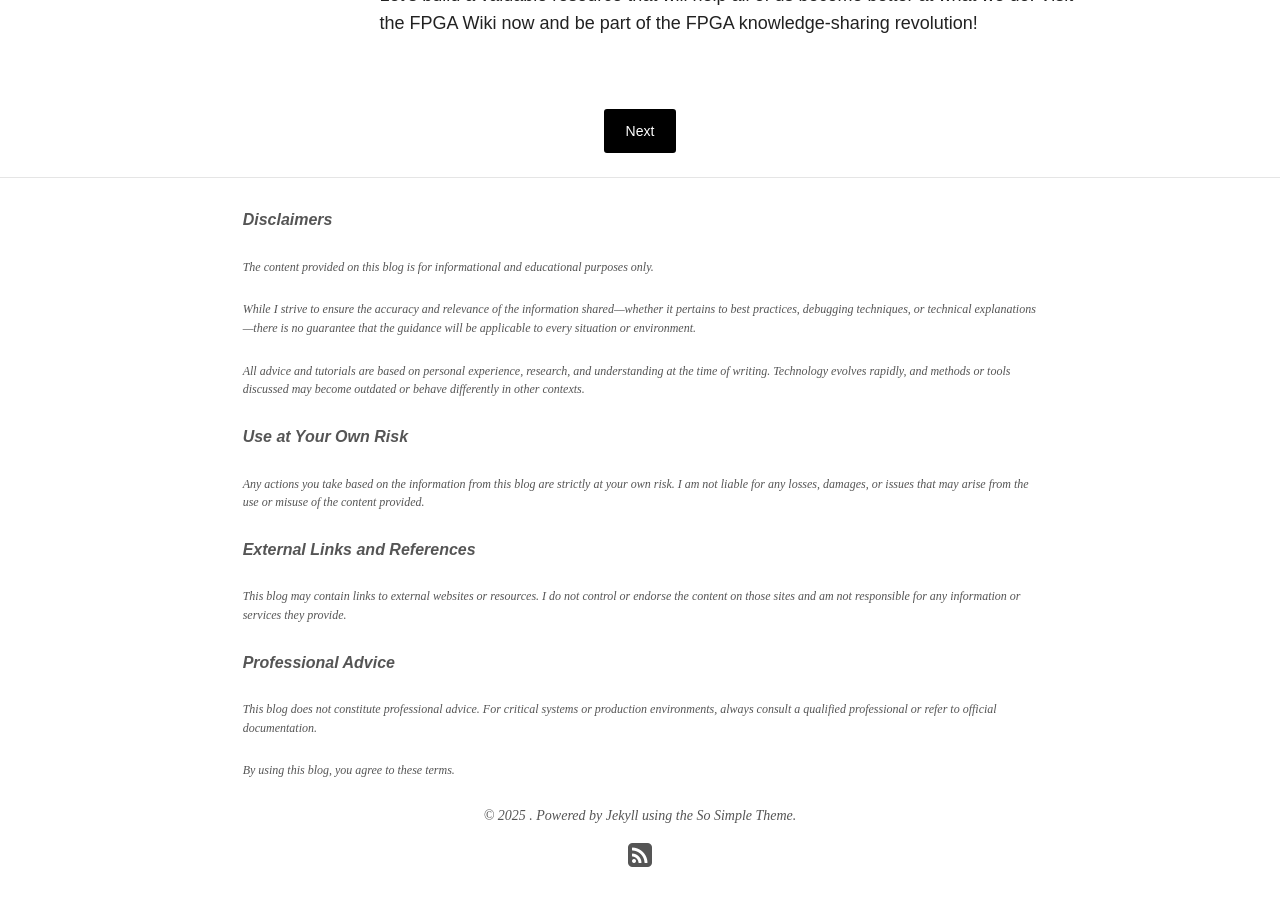
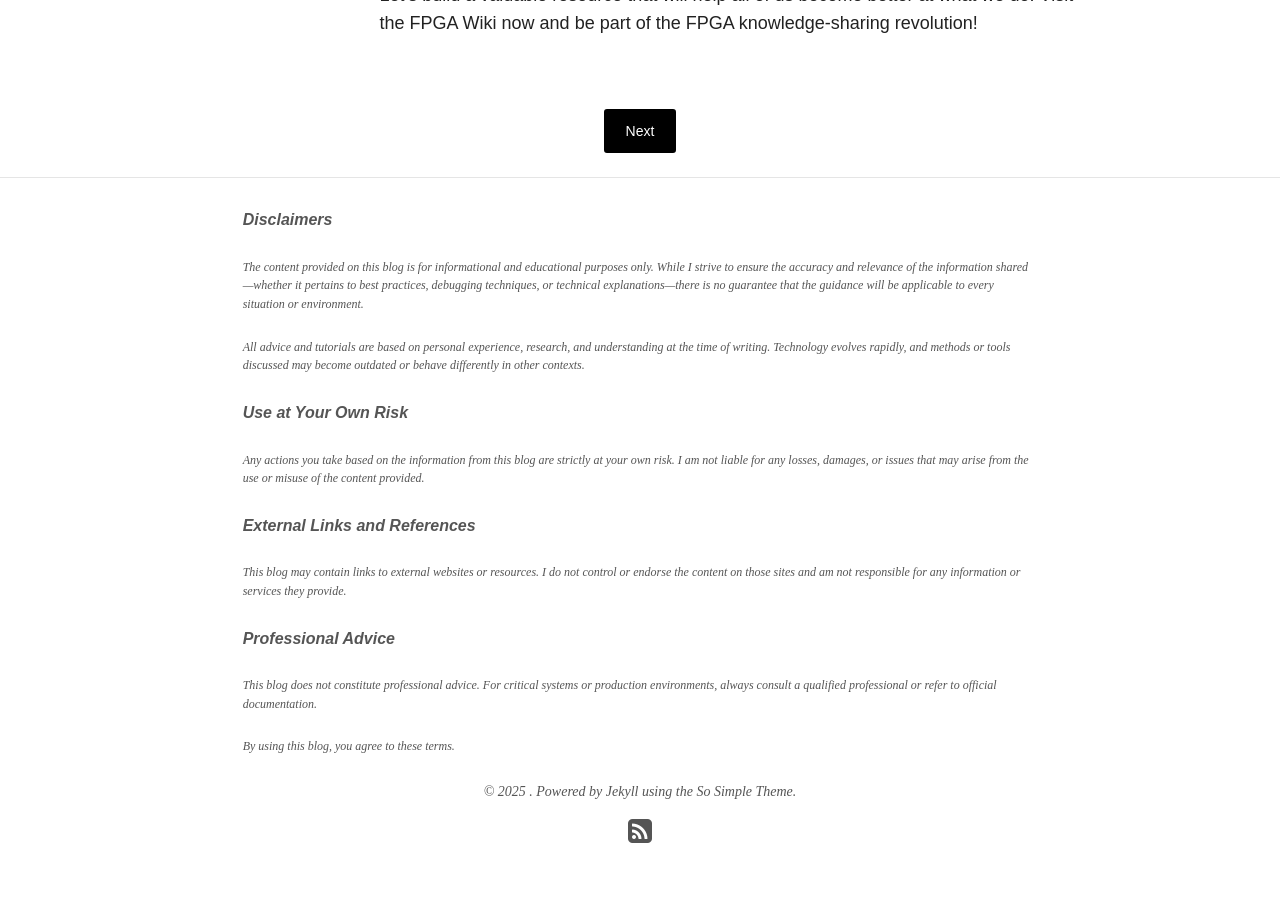
Before and after one commit to fpga-wiki/fpga-wiki.github.io, a Jekyll site: the page built from _posts/blog/2025-05-14-first-post.md, in a window 1280 px wide and 900 px high, scrolled down 3228 px. Built offline with Jekyll 4.4.1, drawn with Linux system fonts in a browser that asks for light colours; nearby versions of some CDN libraries.

Commit message:
Update disclaimer.html

```diff
--- a/_includes/disclaimer.html
+++ b/_includes/disclaimer.html
@@ -16,8 +16,7 @@
 </head>
 <body>
   <h3 id="disclaimers">Disclaimers</h3>
-  <p class="disclaimer-text">The content provided on this blog is for informational and educational purposes only.</p>
-  <p class="disclaimer-text">While I strive to ensure the accuracy and relevance of the information shared—whether it pertains to best practices, debugging techniques, or technical explanations—there is no guarantee that the guidance will be applicable to every situation or environment.</p>
+  <p class="disclaimer-text">The content provided on this blog is for informational and educational purposes only. While I strive to ensure the accuracy and relevance of the information shared—whether it pertains to best practices, debugging techniques, or technical explanations—there is no guarantee that the guidance will be applicable to every situation or environment.</p>
   <p class="disclaimer-text">All advice and tutorials are based on personal experience, research, and understanding at the time of writing. Technology evolves rapidly, and methods or tools discussed may become outdated or behave differently in other contexts.</p>
 
   <h3 id="use-at-your-own-risk">Use at Your Own Risk</h3>
```
